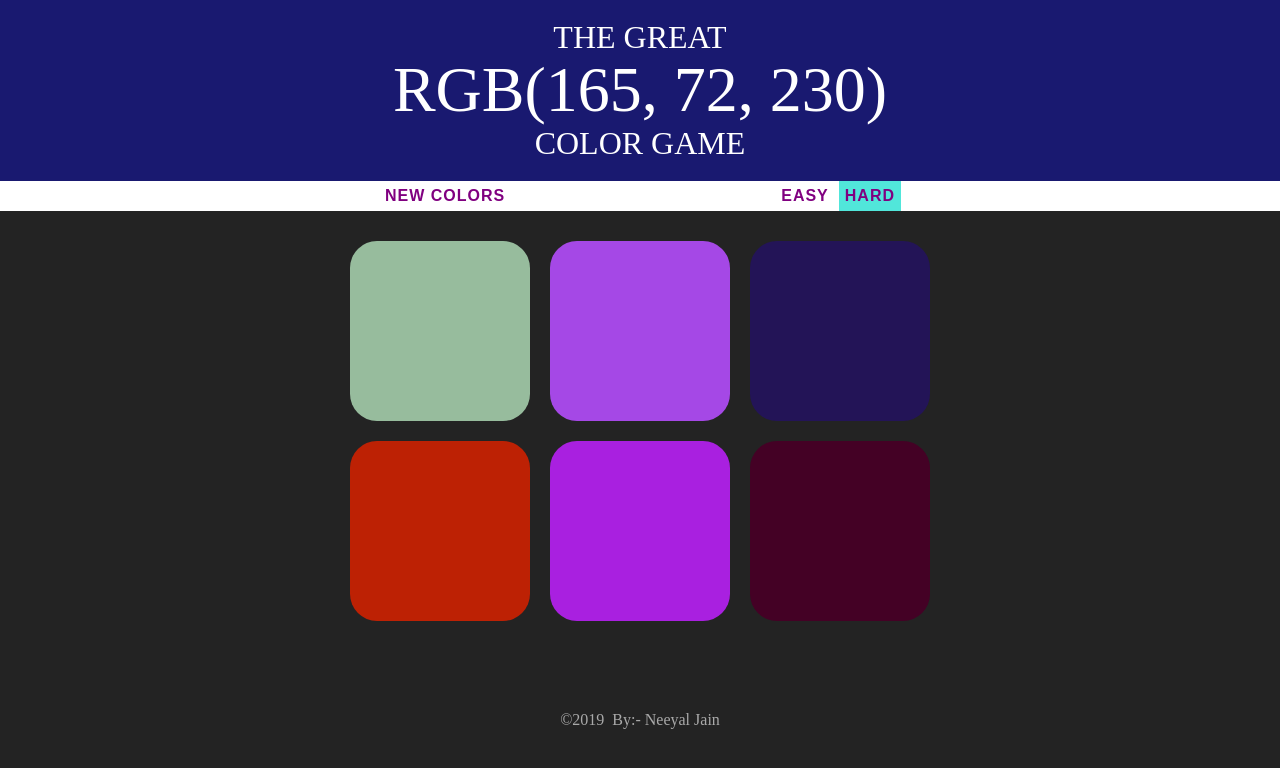
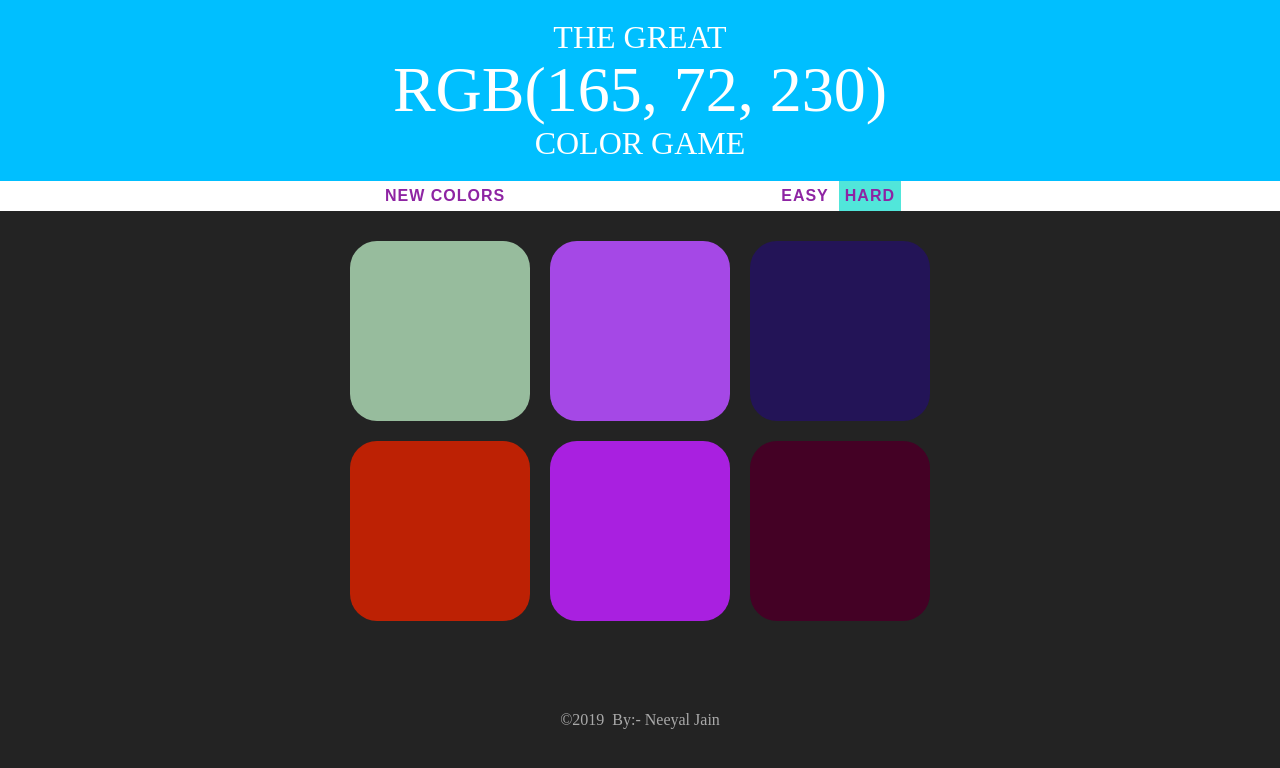
Before and after one commit to Neeyal/colorgame, a plain HTML site: page index.html in a window 1280 px wide. Drawn offline with Linux system fonts and the light colour scheme.

Commit message:
third commit

```diff
--- a/game.css
+++ b/game.css
@@ -24,7 +24,7 @@ h1{color:white;
 text-align: center;
 line-height:1.1;
 font-weight: normal;
-background:"#191970";
+background:"#00BFFF";
 margin:0;
 padding: 20px 0 ;
 text-transform: uppercase;
@@ -41,7 +41,7 @@ button{
    font-weight: 700;
    letter-spacing: 1px;
    font-size: inherit;
-   color:#800080;
+   color:#8e24a3;
    transition: all 0.6s ;
    outline: none;
 }
--- a/game.js
+++ b/game.js
@@ -65,7 +65,7 @@ reset();
       }
       squares[i].style.background=colors[i];
       }
-      h1.style.background="#191970";
+      h1.style.background="#00BFFF";
       }
       resetButton.addEventListener("click", function(){
       reset();
```
